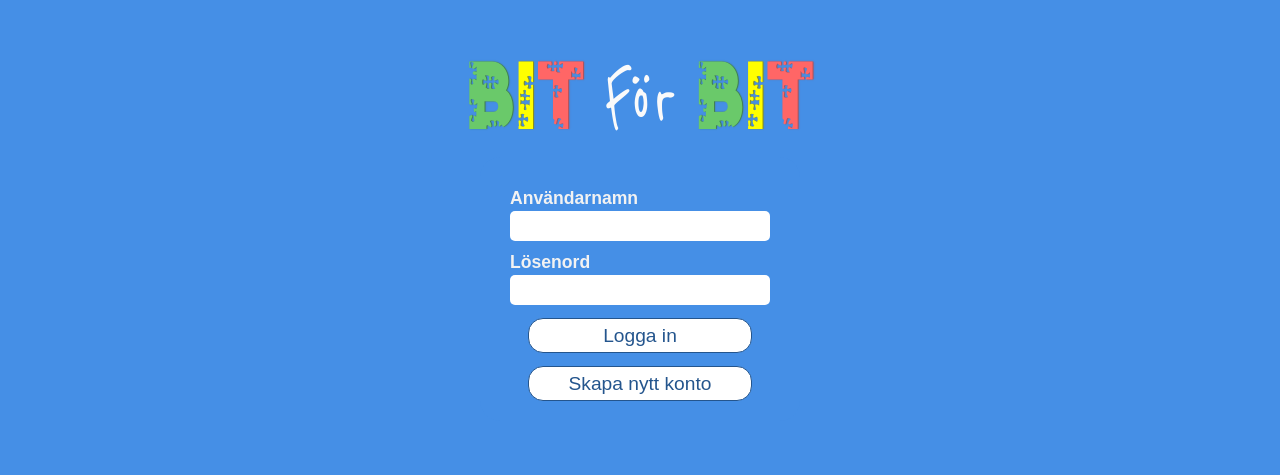
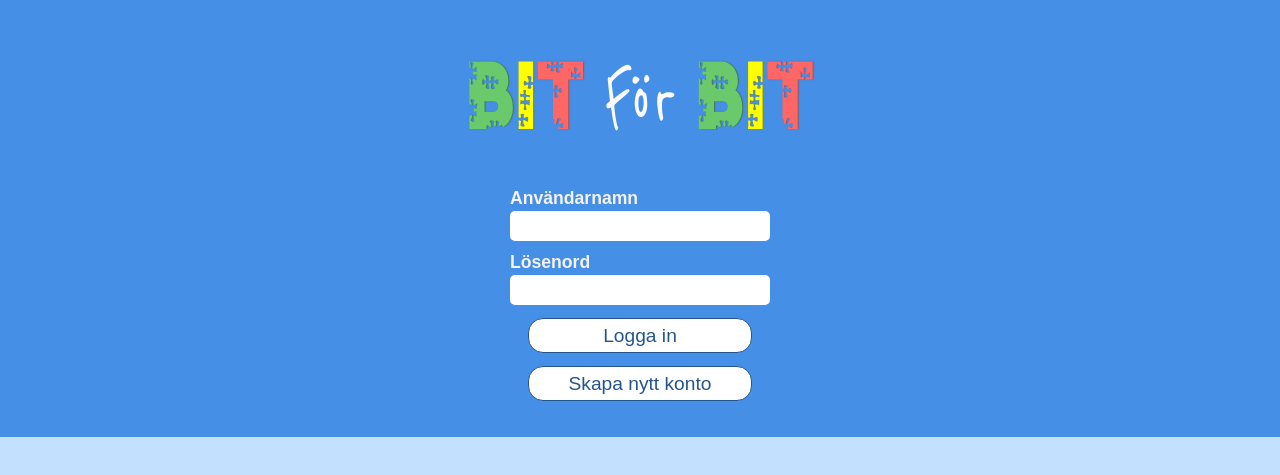
Before and after one commit to anjawillsund/bit-for-bit-frontend, a React (Create React App) app: page / in a window 1280 px wide. Shown: the part 101-576 px from the top of the page. Built offline with nearby package versions, Linux system fonts and the light colour scheme.

Commit message:
Update height and margin-bottom of App

```diff
--- a/src/index.css
+++ b/src/index.css
@@ -33,8 +33,9 @@ body {
   background-color: #fafafa;
   display: flex;
   flex-direction: column;
-  height: 100vh;
+  height: 100%;
   width: 100vw;
+  margin-bottom: 60px;
 }
 
 .container {
```
